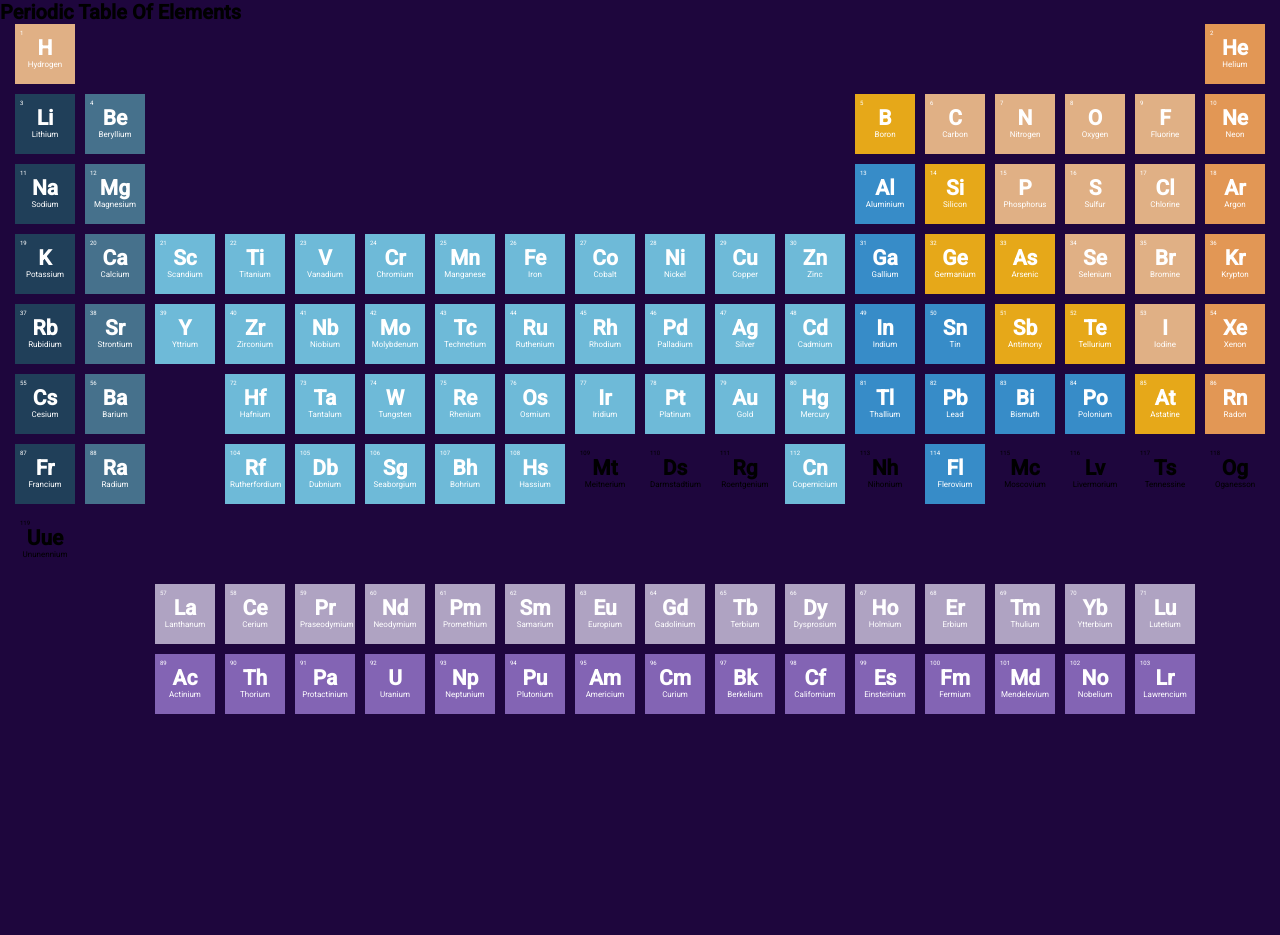
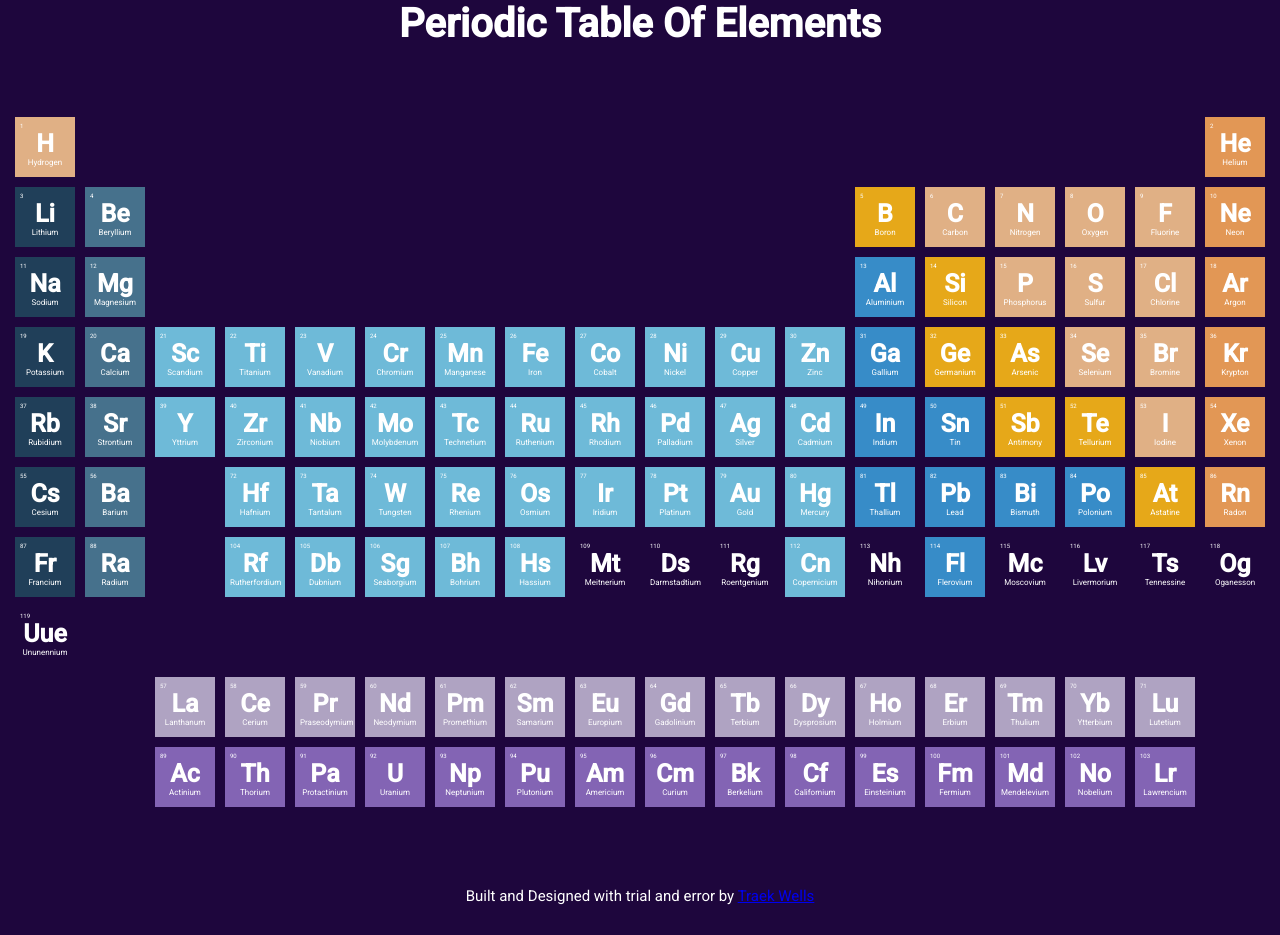
Before and after one commit to TraekWells/periodic-table-of-elements, a Vue app: page / in a window 1280 px wide. Before the commit the page ends 800 px from the top, so only its background shows below. Built offline with nearby package versions, Linux system fonts and the light colour scheme.

Commit message:
Organized the components and got the hover functionality working.

```diff
--- a/public/index.html
+++ b/public/index.html
@@ -5,7 +5,7 @@
     <meta http-equiv="X-UA-Compatible" content="IE=edge" />
     <meta name="viewport" content="width=device-width,initial-scale=1.0" />
     <link rel="icon" href="<%= BASE_URL %>favicon.ico" />
-    <title><%= htmlWebpackPlugin.options.title %></title>
+    <title>Periodic Table Of Elements</title>
     <link
       href="https://fonts.googleapis.com/css?family=Roboto:400,500"
       rel="stylesheet"
--- a/src/App.vue
+++ b/src/App.vue
@@ -1,20 +1,23 @@
 <template>
   <div id="app">
-    <h1>Periodic Table Of Elements</h1>
-    <section class="periodic-table">
-      <Element v-for="element in elements" :element="element" :key="element.number" />
-    </section>
+    <Header />
+    <PeriodicTable />
+    <Footer />
   </div>
 </template>
 
 <script>
 import elements from "./data/data.json";
-import Element from "@/components/Element";
+import Header from "@/components/Header";
+import PeriodicTable from "@/components/PeriodicTable";
+import Footer from "@/components/Footer";
 
 export default {
   name: "App",
   components: {
-    Element
+    Header,
+    PeriodicTable,
+    Footer
   },
   data() {
     return {
@@ -64,11 +67,18 @@ body {
   background-color: #1e063d;
 }
 
+h1 {
+  text-align: center;
+  color: $color-white;
+  font-size: 4rem;
+}
+
 .periodic-table {
   display: grid;
   grid-gap: 1rem;
   grid-template-columns: repeat(18, 6rem);
   grid-template-rows: repeat(10, 6rem);
   justify-content: center;
+  margin-top: 7rem;
 }
 </style>
--- a/src/components/Element.vue
+++ b/src/components/Element.vue
@@ -3,6 +3,7 @@
     class="element"
     :class="getClass()"
     :style="{gridColumn: element.xpos, gridRow: element.ypos}"
+    @mouseenter="sendDetails(element)"
   >
     <div class="element__number">{{ element.number }}</div>
     <div class="element__symbol">{{ element.symbol }}</div>
@@ -55,8 +56,10 @@ export default {
           elementCategory = "element__aktinoids";
           break;
       }
-
       return elementCategory;
+    },
+    sendDetails(element) {
+      this.$emit("sendDetails", { element });
     }
   }
 };
@@ -66,14 +69,16 @@ export default {
 @import "../scss/variables";
 
 .element {
+  cursor: pointer;
   padding: 0.5rem;
   position: relative;
+  color: $color-white;
 
   &__number {
     font-size: 0.6rem;
   }
   &__symbol {
-    font-size: 2.1rem;
+    font-size: 2.5rem;
     font-weight: bold;
     text-align: center;
   }
@@ -87,43 +92,33 @@ export default {
   }
   &__alkali-metal {
     background-color: $color-alkali-metals;
-    color: $color-white;
   }
   &__alkaline-earth-metal {
     background-color: $color-alkaline-earth-metals;
-    color: $color-white;
   }
   &__noble-gas {
     background-color: $color-noble-gases;
-    color: $color-white;
   }
   &__metalloid {
     background-color: $color-metalloids;
-    color: $color-white;
   }
   &__post-transition-metal {
     background-color: $color-post-transition-metals;
-    color: $color-white;
   }
   &__transition-metal {
     background-color: $color-transition-metals;
-    color: $color-white;
   }
   &__lanthanoids {
     background-color: $color-lanthanoids;
-    color: $color-white;
   }
   &__aktinoids {
     background-color: $color-aktinoids;
-    color: $color-white;
   }
   &__other-nonmetals {
     background-color: $color-other-non-metals;
-    color: $color-white;
   }
   &__unknown {
     background-color: $color-unknown;
-    color: $color-white;
   }
 }
 </style>
--- /dev/null
+++ b/src/components/Footer.vue
@@ -0,0 +1,25 @@
+<template>
+  <footer class="footer">
+    <p>
+      Built and Designed with trial and error by
+      <a href="#">Traek Wells</a>
+    </p>
+  </footer>
+</template>
+
+<script>
+export default {
+  name: "Footer"
+};
+</script>
+
+<style lang="scss">
+@import "../scss/variables";
+
+footer {
+  color: $color-white;
+  text-align: center;
+  padding: 8rem 0 3rem;
+  font-size: 1.5rem;
+}
+</style>
--- /dev/null
+++ b/src/components/Header.vue
@@ -0,0 +1,18 @@
+<template>
+  <h1>Periodic Table Of Elements</h1>
+</template>
+
+<script>
+export default {
+  name: "Header"
+};
+</script>
+
+<style lang="scss">
+@import "../scss/variables";
+h1 {
+  text-align: center;
+  color: $color-white;
+  font-size: 4rem;
+}
+</style>
--- /dev/null
+++ b/src/components/PeriodicTable.vue
@@ -0,0 +1,57 @@
+<template>
+  <section class="periodic-table">
+    <article v-if="panelOpen" class="periodic-table__panel">
+      <h3>{{ currentElement.name }}</h3>
+      <p>{{ currentElement.category }}</p>
+      <p>{{ currentElement.phase }}</p>
+      <p>{{ currentElement.summary }}</p>
+    </article>
+    <Element
+      v-for="element in elements"
+      :element="element"
+      :key="element.number"
+      @sendDetails="displayDetails"
+    />
+  </section>
+</template>
+
+<script>
+import elements from "../data/data.json";
+import Element from "./Element";
+
+export default {
+  name: "PeriodicTable",
+  components: {
+    Element
+  },
+  data() {
+    return {
+      elements: elements.elements,
+      panelOpen: false,
+      currentElement: null
+    };
+  },
+  methods: {
+    displayDetails(payload) {
+      this.panelOpen = true;
+      this.currentElement = payload.element;
+    }
+  }
+};
+</script>
+
+<style lang="scss">
+.periodic-table {
+  display: grid;
+  grid-gap: 1rem;
+  grid-template-columns: repeat(18, 6rem);
+  grid-template-rows: repeat(10, 6rem);
+  justify-content: center;
+  margin-top: 7rem;
+  grid-template-areas: ". . panel panel panel panel panel panel panel panel panel panel . . . .";
+
+  &__panel {
+    grid-area: panel;
+  }
+}
+</style>
```
